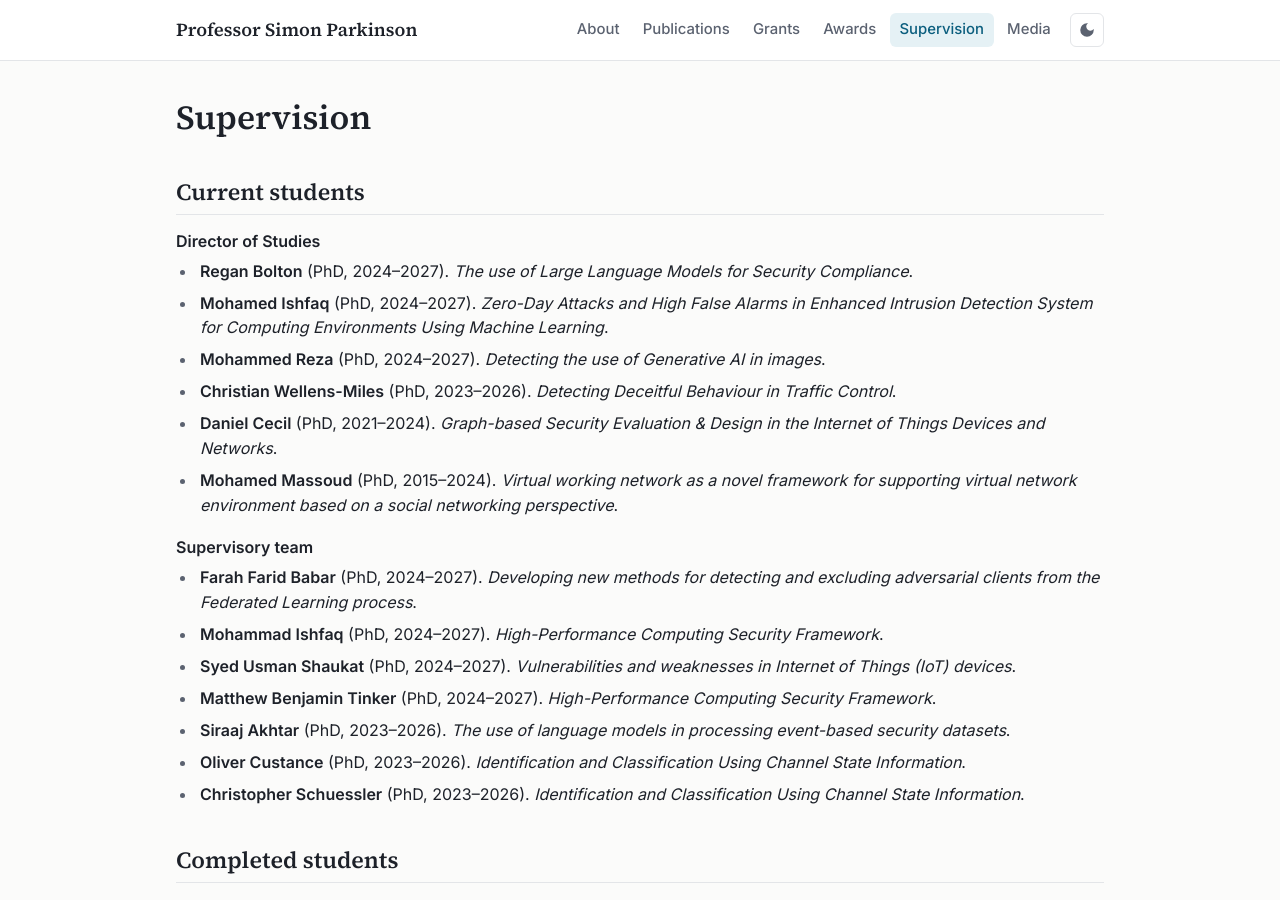
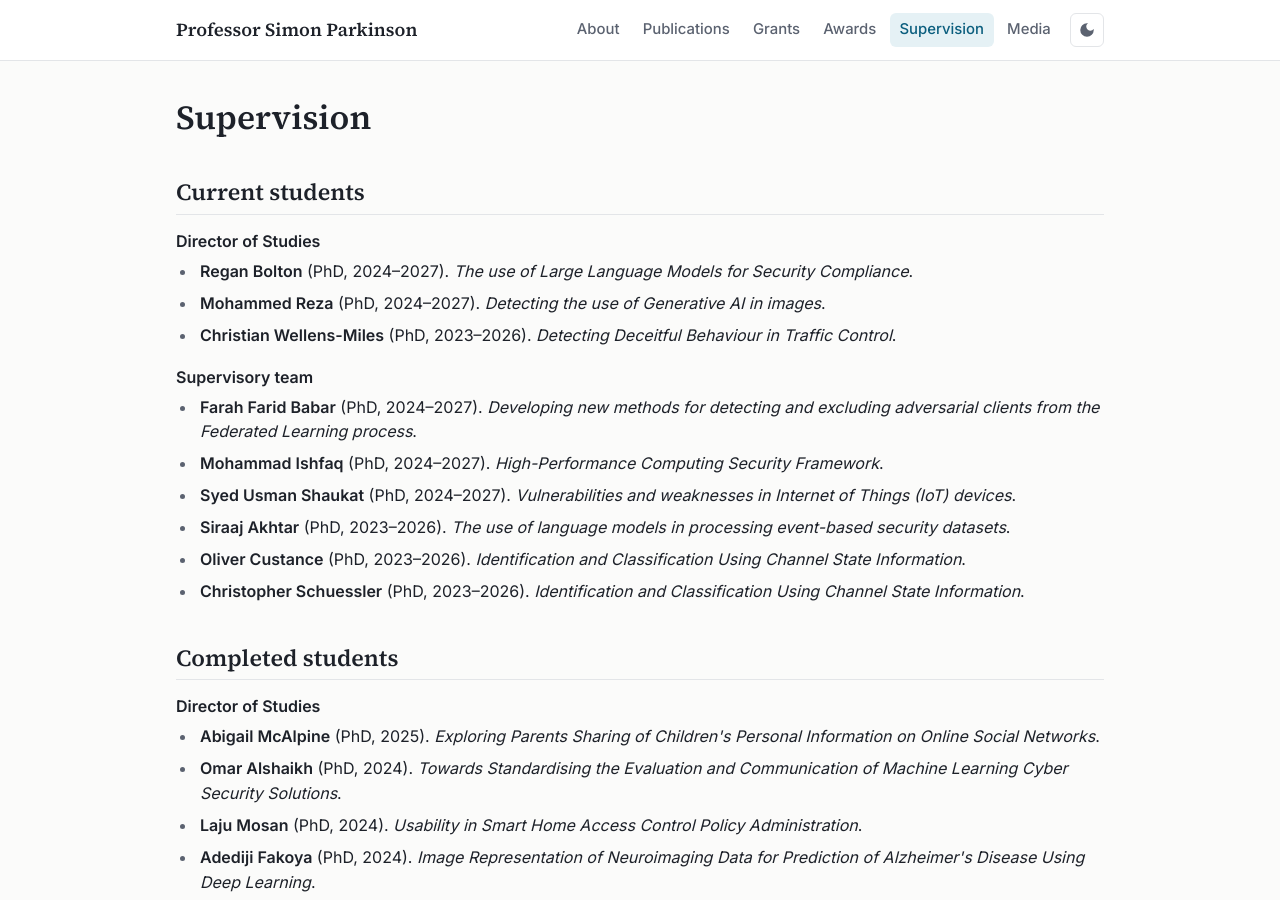
Before and after one commit to sparkins01/sparkins01.github.io, a Jekyll site: the page built from supervision.html, in a window 1280 px wide and 900 px high. Built offline with Jekyll 4.4.1, drawn with Linux system fonts in a browser that asks for light colours.

Commit message:
Remove four students no longer supervised from current students
Co-Authored-By: Claude Opus 5.5 <noreply@anthropic.com>
Claude-Session: https://claude.ai/code/session_01Hg9awQkitkBR1GPJWFPetg

```diff
--- a/_data/supervision.yml
+++ b/_data/supervision.yml
@@ -7,10 +7,6 @@ current:
       degree: PhD
       title: The use of Large Language Models for Security Compliance
       years: 2024–2027
-    - name: Mohamed Ishfaq
-      degree: PhD
-      title: Zero-Day Attacks and High False Alarms in Enhanced Intrusion Detection System for Computing Environments Using Machine Learning
-      years: 2024–2027
     - name: Mohammed Reza
       degree: PhD
       title: Detecting the use of Generative AI in images
@@ -19,14 +15,6 @@ current:
       degree: PhD
       title: Detecting Deceitful Behaviour in Traffic Control
       years: 2023–2026
-    - name: Daniel Cecil
-      degree: PhD
-      title: Graph-based Security Evaluation & Design in the Internet of Things Devices and Networks
-      years: 2021–2024
-    - name: Mohamed Massoud
-      degree: PhD
-      title: Virtual working network as a novel framework for supporting virtual network environment based on a social networking perspective
-      years: 2015–2024
   team:
     - name: Farah Farid Babar
       degree: PhD
@@ -39,10 +27,6 @@ current:
     - name: Syed Usman Shaukat
       degree: PhD
       title: Vulnerabilities and weaknesses in Internet of Things (IoT) devices
-      years: 2024–2027
-    - name: Matthew Benjamin Tinker
-      degree: PhD
-      title: High-Performance Computing Security Framework
       years: 2024–2027
     - name: Siraaj Akhtar
       degree: PhD
```
